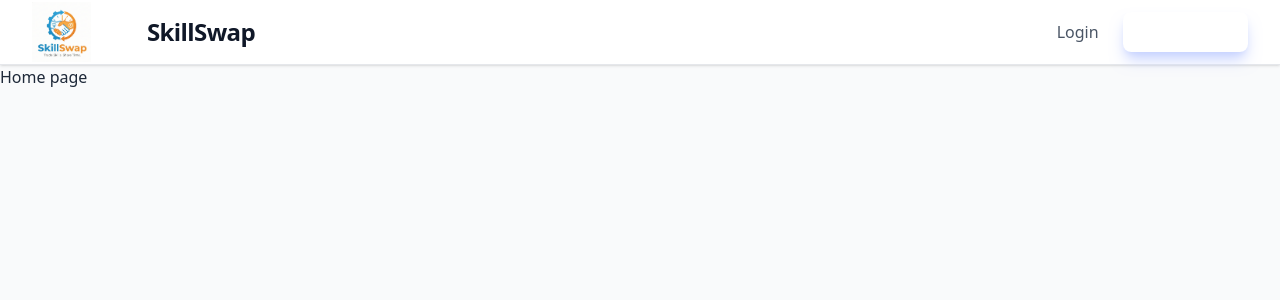
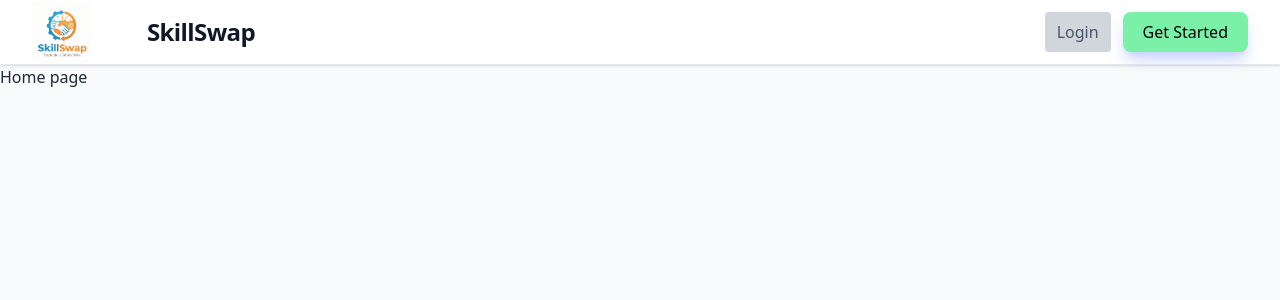
Before and after one commit to AdityaKumarBharadwaj/SkillSwap, a React (Vite) app in the folder client/: page / in a window 1280 px wide. Shown: the top 300 px of the page. Built offline with nearby package versions, Linux system fonts and the light colour scheme.

Commit message:
changes in navbar

```diff
--- a/client/src/components/Navbar.jsx
+++ b/client/src/components/Navbar.jsx
@@ -43,10 +43,10 @@ const Navbar = () => {
               </>
             ) : (
               <div className="flex gap-3">
-                <Link to="/login" className="text-gray-600 hover:text-primary font-medium px-3 py-2">
+                <Link to="/login" className="text-gray-600 bg-gray-300 rounded hover:text-primary hover:bg-indigo-600 hover:text-white font-medium px-3 py-2">
                   Login
                 </Link>
-                <Link to="/register" className="bg-primary hover:bg-indigo-700 text-white px-5 py-2 rounded-lg font-medium transition-all shadow-lg shadow-indigo-200">
+                <Link to="/register" className="bg-green-300 hover:bg-indigo-700 text-black px-5 py-2 rounded-lg font-medium transition-all shadow-lg shadow-indigo-200">
                   Get Started
                 </Link>
               </div>
```
